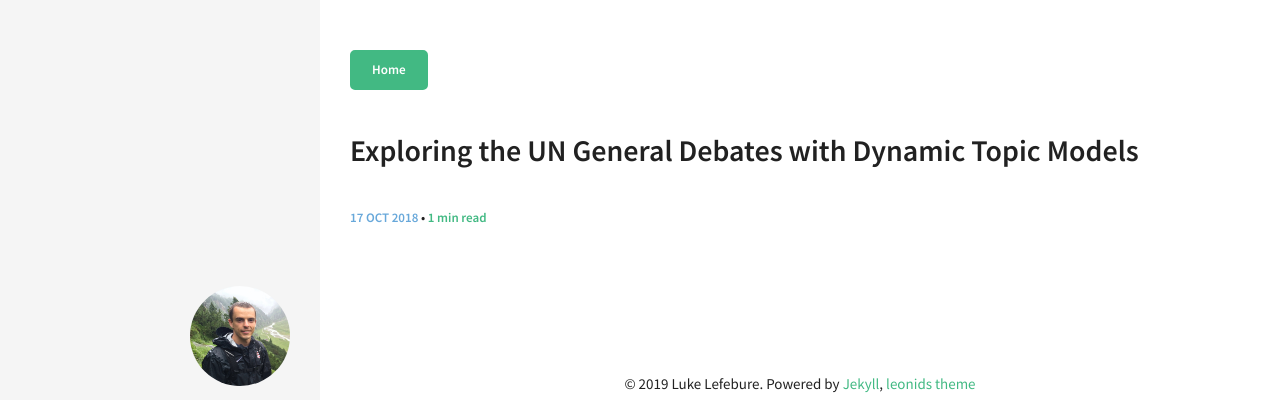
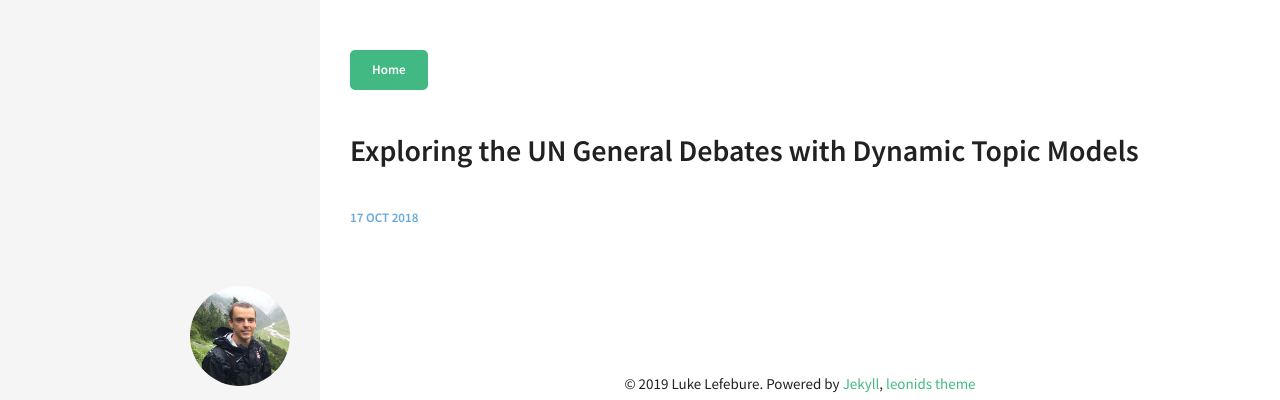
Before and after one commit to llefebure/llefebure.github.io, a Jekyll site: the page built from _posts/2018-10-17-ExploringGeneralDebates.md, in a window 1280 px wide. Shown: the top 400 px of the page. Built offline with Jekyll 4.4.1, drawn with Linux system fonts in a browser that asks for light colours; nearby versions of some CDN libraries; comment, search, counter and statistics services are not loaded.

Commit message:
disable read time

```diff
--- a/_includes/read_time.html
+++ b/_includes/read_time.html
@@ -1,8 +1,8 @@
 <span class="read-time" title="Estimated read time">
-  {% assign words = content | number_of_words %}
+  <!-- {% assign words = content | number_of_words %}
   {% if words < 360 %}
     1 min read
   {% else %}
     {{ words | divided_by:180 }} mins read
-  {% endif %}
+  {% endif %} -->
 </span>
--- a/_layouts/post.html
+++ b/_layouts/post.html
@@ -29,7 +29,7 @@ layout: default
       <span class="post-date">
         {{ page.date | date: "%-d %b %Y" | upcase }}
       </span>
-      •
+      <!-- • -->
       {% include read_time.html %}
     </span>
 
```
